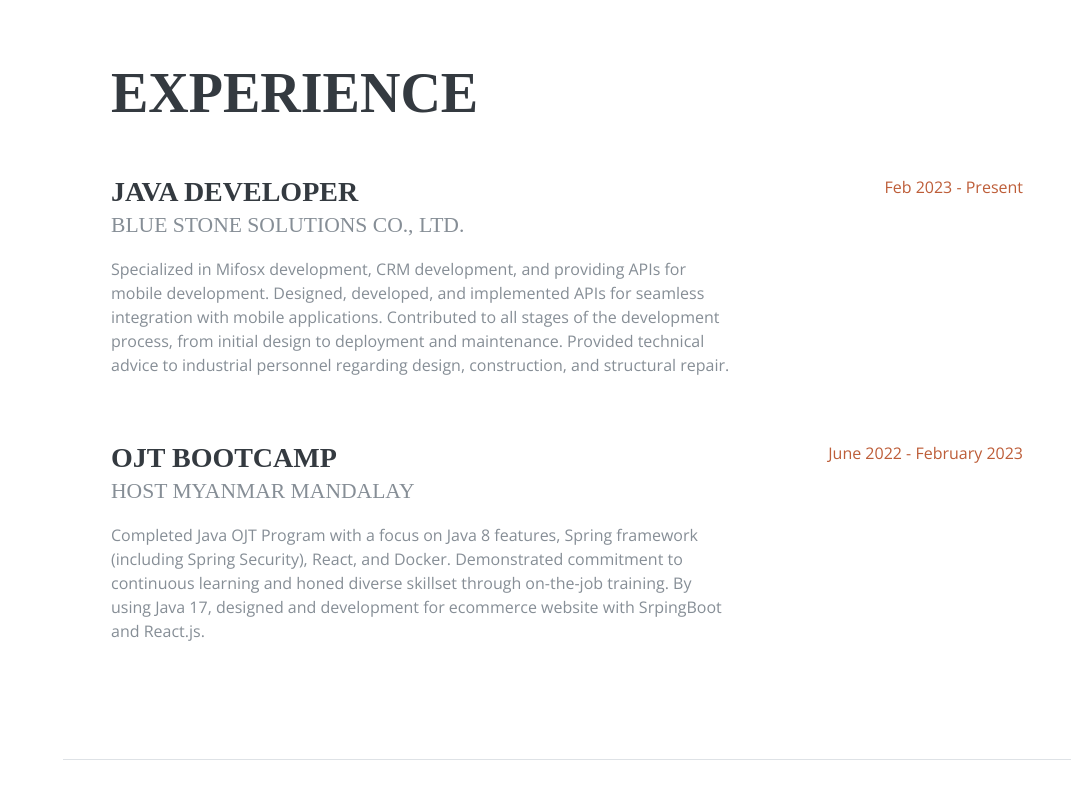
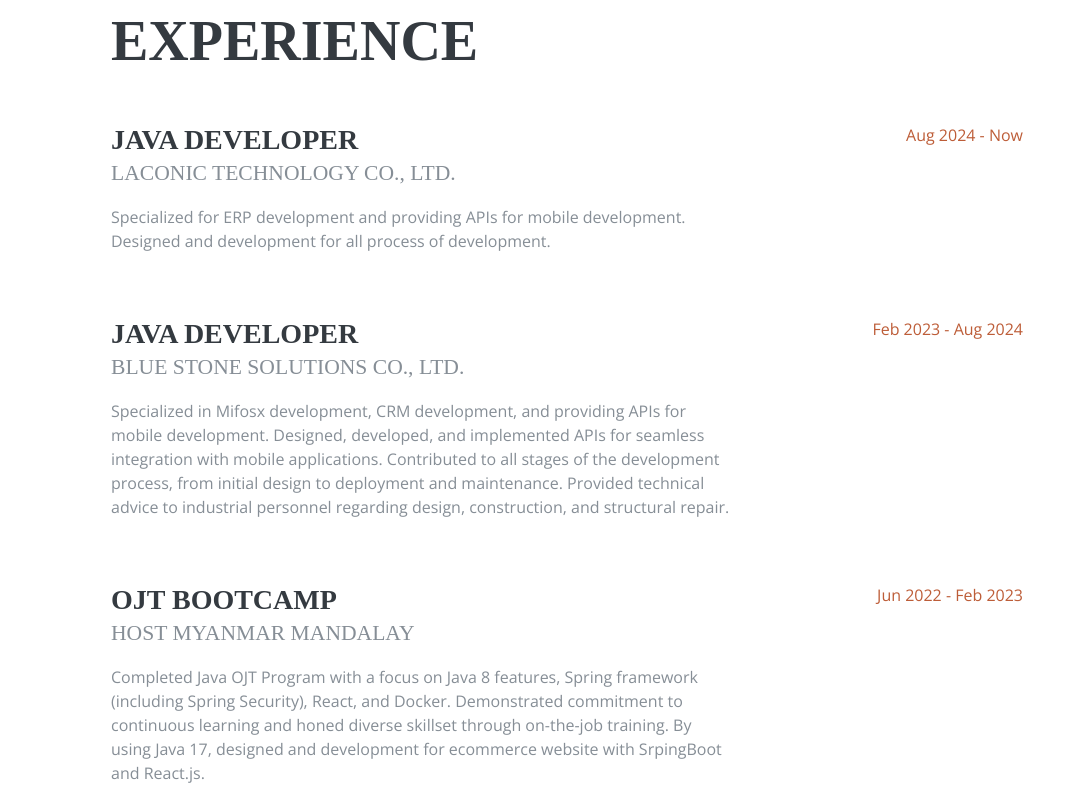
Before and after one commit to SOETHIHAKYAW/my-portfolio, a plain HTML site: page index.html in a window 1280 px wide. Shown: the part 840-1644 px from the top of the page, without its empty margins (209-1280 px from the left). Drawn offline with nearby package versions, Linux system fonts and the light colour scheme; a web font is replaced by a local one.

Commit message:
[MOD] modified email

```diff
--- a/index.html
+++ b/index.html
@@ -84,7 +84,7 @@
             </h1>
           </div>
           <div class="subheading mb-5">Bangkok, Thailand.
-            <a href="mailto:soethihakyaw.mm.sthk@gmail.com">soethihakyaw.mm.sthk@gmail.com</a>
+            <a href="mailto:sthk.dev@gmail.com">sthk.dev@gmail.com</a>
           </div>
           <p class="mb-5">Motivated Java Developer experienced in the
             Microfinance MFI, CRM, and Enterprise Industry. Skilled
@@ -137,6 +137,20 @@
           <div class="resume-item d-flex flex-column flex-md-row mb-5">
             <div class="resume-content mr-auto">
               <h3 class="mb-0">Java Developer</h3>
+              <div class="subheading mb-3">Laconic Technology Co., Ltd.</div>
+              <p>Specialized for ERP development and providing
+                APIs for mobile development. Designed and development for all process of
+                development.
+              </p>
+            </div>
+            <div class="resume-date text-md-right">
+              <span class="text-primary">Aug 2024 - Now</span>
+            </div>
+          </div>
+
+          <div class="resume-item d-flex flex-column flex-md-row mb-5">
+            <div class="resume-content mr-auto">
+              <h3 class="mb-0">Java Developer</h3>
               <div class="subheading mb-3">Blue Stone Solutions Co., Ltd.</div>
               <p>Specialized in Mifosx development, CRM development, and providing APIs for mobile development.
                 Designed, developed, and implemented APIs for seamless integration with mobile applications.
@@ -145,7 +159,7 @@
               </p>
             </div>
             <div class="resume-date text-md-right">
-              <span class="text-primary">Feb 2023 - Present</span>
+              <span class="text-primary">Feb 2023 - Aug 2024</span>
             </div>
           </div>
 
@@ -179,7 +193,7 @@
                 Demonstrated commitment to continuous learning and honed diverse skillset through on-the-job training. By using Java 17, designed and development for ecommerce website with SrpingBoot and React.js.</p>
             </div>
             <div class="resume-date text-md-right">
-              <span class="text-primary">June 2022 - February 2023</span>
+              <span class="text-primary">Jun 2022 - Feb 2023</span>
             </div>
           </div>
 
```
